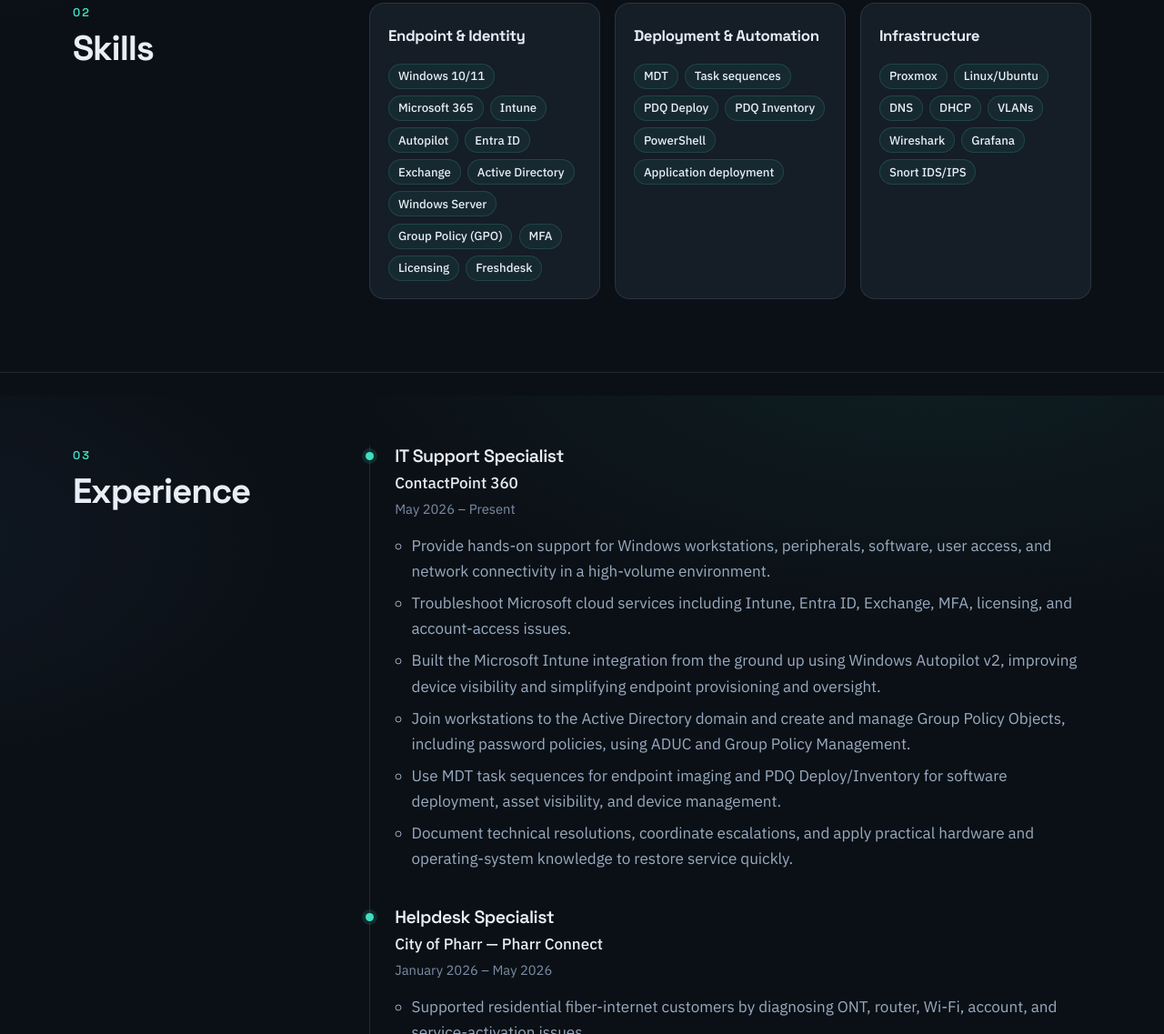
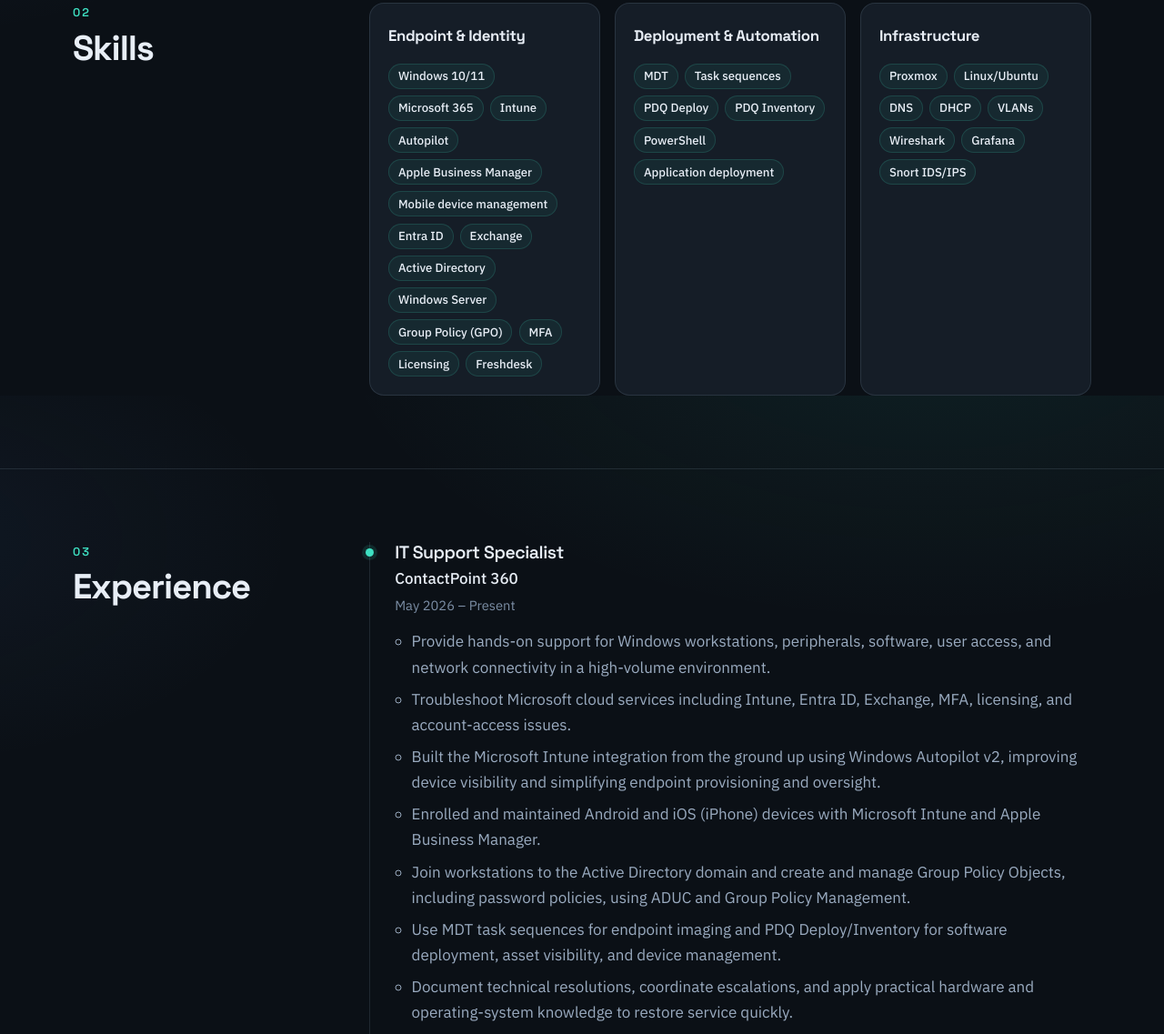
Before and after one commit to Zylumx/zylumx.github.io, a plain HTML site: page index.html in a window 1280 px wide. Shown: the part 1165-2302 px from the top of the page at 91% size. Drawn offline with Linux system fonts and the light colour scheme.

Commit message:
Add ContactPoint Android and iOS device enrollment.
Record Intune and Apple Business Manager enrollment on the ContactPoint 360 role and list those skills.

Co-authored-by: Zylumx <Zylumx@users.noreply.github.com>

```diff
--- a/index.html
+++ b/index.html
@@ -113,6 +113,8 @@
               <li>Microsoft 365</li>
               <li>Intune</li>
               <li>Autopilot</li>
+              <li>Apple Business Manager</li>
+              <li>Mobile device management</li>
               <li>Entra ID</li>
               <li>Exchange</li>
               <li>Active Directory</li>
@@ -168,6 +170,7 @@
               <li>Provide hands-on support for Windows workstations, peripherals, software, user access, and network connectivity in a high-volume environment.</li>
               <li>Troubleshoot Microsoft cloud services including Intune, Entra ID, Exchange, MFA, licensing, and account-access issues.</li>
               <li>Built the Microsoft Intune integration from the ground up using Windows Autopilot v2, improving device visibility and simplifying endpoint provisioning and oversight.</li>
+              <li>Enrolled and maintained Android and iOS (iPhone) devices with Microsoft Intune and Apple Business Manager.</li>
               <li>Join workstations to the Active Directory domain and create and manage Group Policy Objects, including password policies, using ADUC and Group Policy Management.</li>
               <li>Use MDT task sequences for endpoint imaging and PDQ Deploy/Inventory for software deployment, asset visibility, and device management.</li>
               <li>Document technical resolutions, coordinate escalations, and apply practical hardware and operating-system knowledge to restore service quickly.</li>
```
